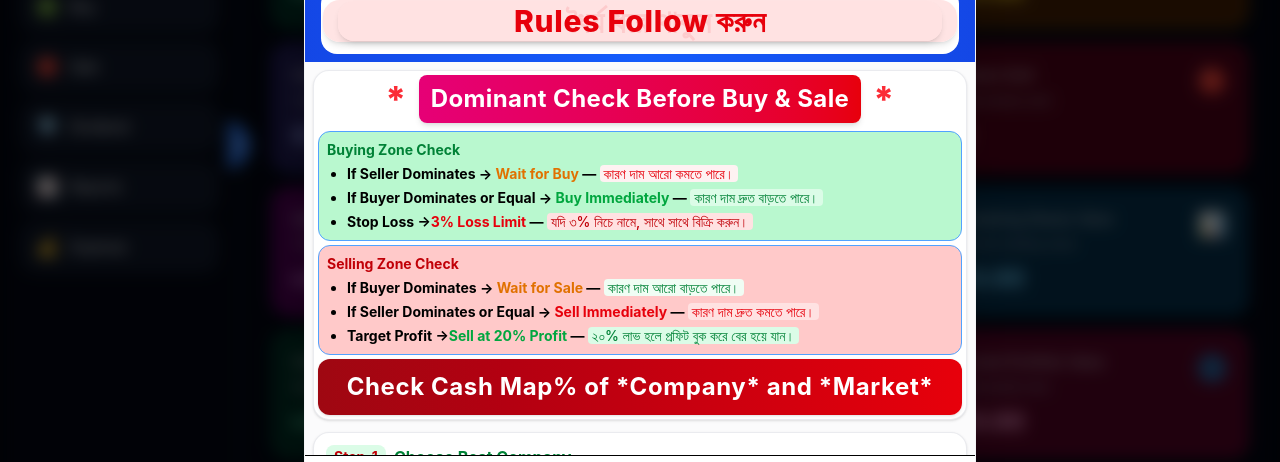
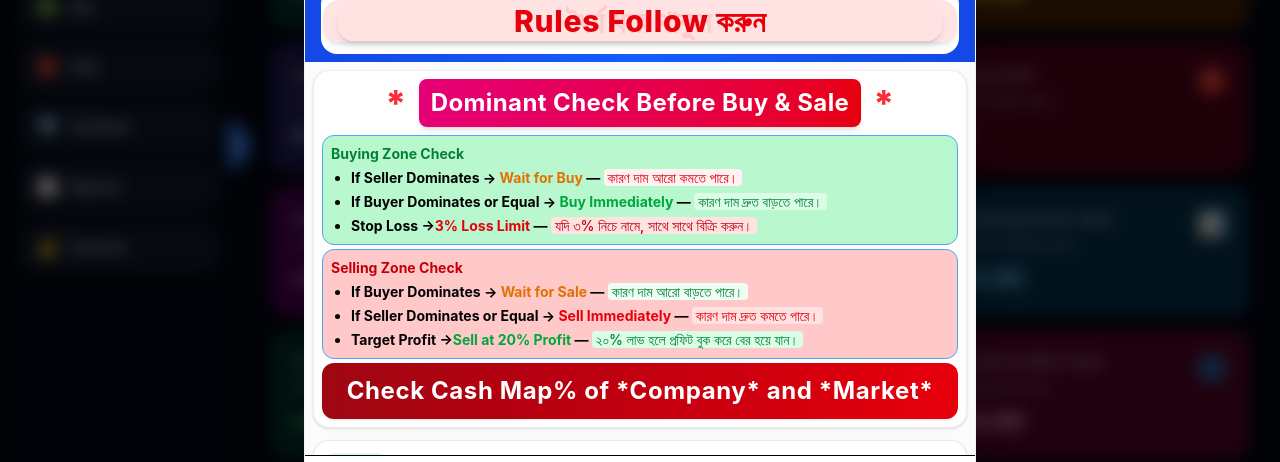
Before and after one commit to Mizan510/Stock-Market, a React app in the folder frontend/: page /dashboard in a window 1280 px wide. Shown: the part 255-717 px from the top of the page. Built offline with nearby package versions, Linux system fonts and the light colour scheme; no server answers; sample sign-in values are in the browser's storage; the HTML template or start-up script is replaced by a standard one.

Commit message:
Something Updated

```diff
--- a/frontend/src/components/RulesPopup.jsx
+++ b/frontend/src/components/RulesPopup.jsx
@@ -78,7 +78,7 @@ const RulesPopup = ({ onClose }) => {
         {/* ২. স্ক্রোলযোগ্য নিচের রুলস সেকশন (Scrollable Content) */}
         <div className="flex-1 overflow-y-auto p-2 sm:p-2 space-y-3 bg-gray-50/70">
           {/* Rule 3 */}
-          <div className="bg-white border border-gray-200/80 rounded-2xl p-1 shadow-sm hover:shadow-md transition-shadow">
+          <div className="bg-white border border-gray-200/80 rounded-2xl p-2 shadow-sm hover:shadow-md transition-shadow">
             <h3 className="mb-2 flex items-center justify-center font-bold tracking-wide">
               <span className="text-red-500 text-4xl font-extrabold mr-3">
                 *
```
